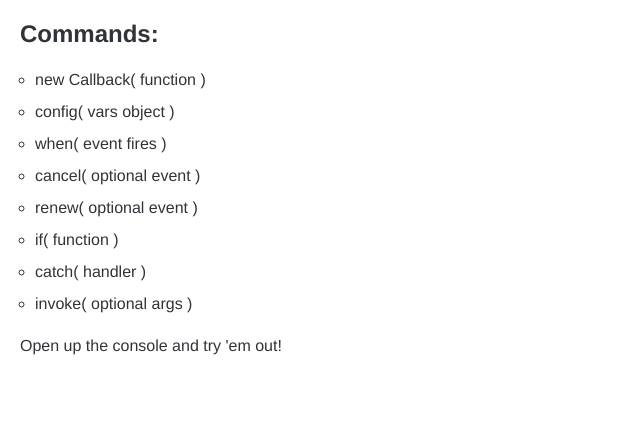
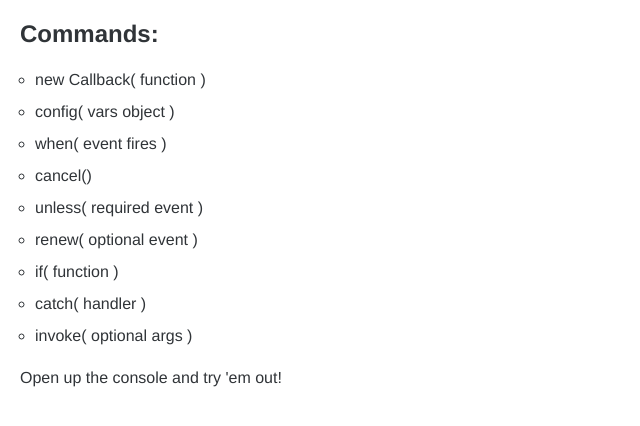
Before and after one commit to PsychoLlama/CallbackJS, a plain HTML site: page index.html in a window 1280 px wide. Shown: the whole page, without its empty margins (0-640 px from the left). Drawn offline with Linux system fonts and the light colour scheme.

Commit message:
New list item for the "unless(event)" method

```diff
--- a/index.html
+++ b/index.html
@@ -32,7 +32,8 @@
       <li>new Callback( function )</li>
       <li>config( vars object )</li>
       <li>when( event fires )</li>
-      <li>cancel( optional event )</li>
+      <li>cancel()</li>
+      <li>unless( required event )</li>
       <li>renew( optional event )</li>
       <li>if( function )</li>
       <li>catch( handler )</li>
```
